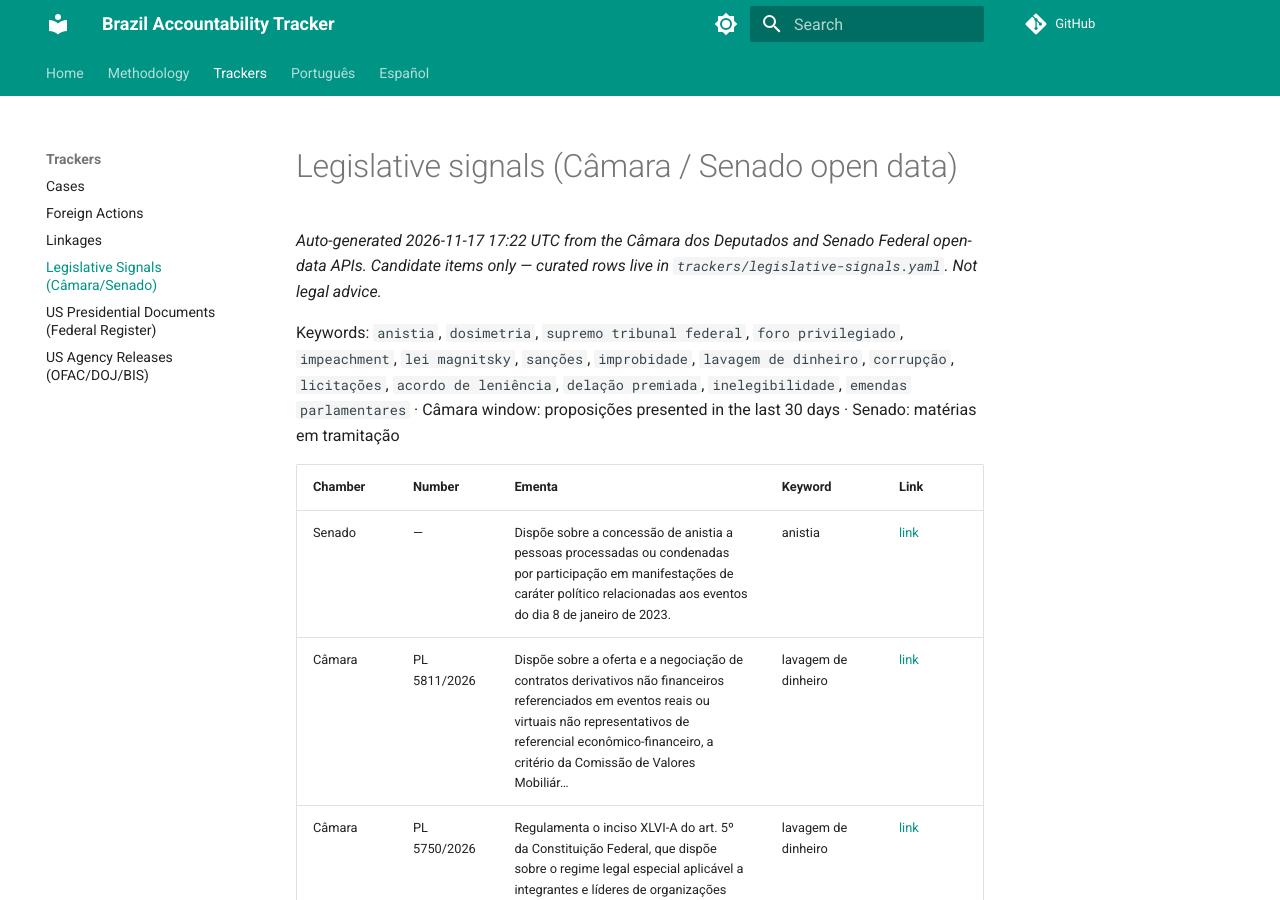
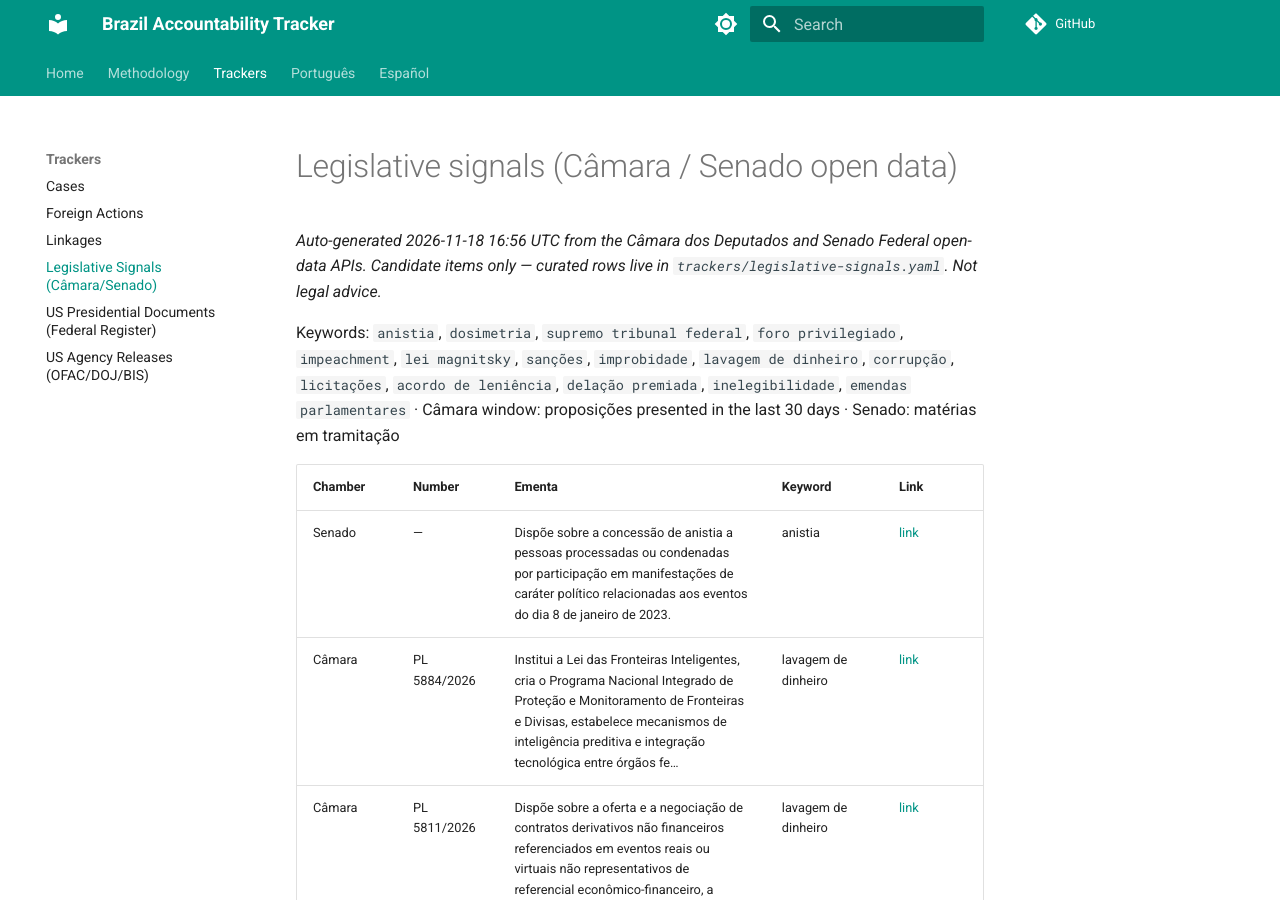
Before and after one commit to felipelago17/brazilian-political-cases-academic, an MkDocs documentation site: the page built from docs/trackers/legislature.md, in a window 1280 px wide and 900 px high. Built offline with MkDocs 1.6.1 and Material for MkDocs 9.7.7, drawn with Linux system fonts in a browser that asks for light colours; comment, search, counter and statistics services are not loaded.

Commit message:
data: legislature 2026-11-18

```diff
--- a/docs/trackers/legislature.md
+++ b/docs/trackers/legislature.md
@@ -1,12 +1,13 @@
 # Legislative signals (Câmara / Senado open data)
 
-*Auto-generated 2026-11-17 17:22 UTC from the Câmara dos Deputados and Senado Federal open-data APIs. Candidate items only — curated rows live in `trackers/legislative-signals.yaml`. Not legal advice.*
+*Auto-generated 2026-11-18 16:56 UTC from the Câmara dos Deputados and Senado Federal open-data APIs. Candidate items only — curated rows live in `trackers/legislative-signals.yaml`. Not legal advice.*
 
 Keywords: `anistia`, `dosimetria`, `supremo tribunal federal`, `foro privilegiado`, `impeachment`, `lei magnitsky`, `sanções`, `improbidade`, `lavagem de dinheiro`, `corrupção`, `licitações`, `acordo de leniência`, `delação premiada`, `inelegibilidade`, `emendas parlamentares` · Câmara window: proposições presented in the last 30 days · Senado: matérias em tramitação
 
 | Chamber | Number | Ementa | Keyword | Link |
 |---|---|---|---|---|
 | Senado | — | Dispõe sobre a concessão de anistia a pessoas processadas ou condenadas por participação em manifestações de caráter político relacionadas aos eventos do dia 8 de janeiro de 2023. | anistia | [link]() |
+| Câmara | PL 5884/2026 | Institui a Lei das Fronteiras Inteligentes, cria o Programa Nacional Integrado de Proteção e Monitoramento de Fronteiras e Divisas, estabelece mecanismos de inteligência preditiva e integração tecnológica entre órgãos fe… | lavagem de dinheiro | [link](https://www.camara.leg.br/propostas-legislativas/2654765) |
 | Câmara | PL 5811/2026 | Dispõe sobre a oferta e a negociação de contratos derivativos não financeiros referenciados em eventos reais ou virtuais não representativos de referencial econômico-financeiro, a critério da Comissão de Valores Mobiliár… | lavagem de dinheiro | [link](https://www.camara.leg.br/propostas-legislativas/2652515) |
 | Câmara | PL 5750/2026 | Regulamenta o inciso XLVI-A do art. 5º da Constituição Federal, que dispõe sobre o regime legal especial aplicável a integrantes e líderes de organizações criminosas de alta periculosidade ou lesividade, bem como a autor… | lavagem de dinheiro | [link](https://www.camara.leg.br/propostas-legislativas/2650486) |
 | Câmara | PL 5729/2026 | Institui a Lei Anticrime Deepfake, estabelece medidas penais, processuais e de investigação destinadas à repressão de fraudes, extorsões e organizações criminosas que utilizem inteligência artificial, deepfakes, clonagem… | lavagem de dinheiro | [link](https://www.camara.leg.br/propostas-legislativas/2649761) |
```
Also changed, not shown: 1 other file.
